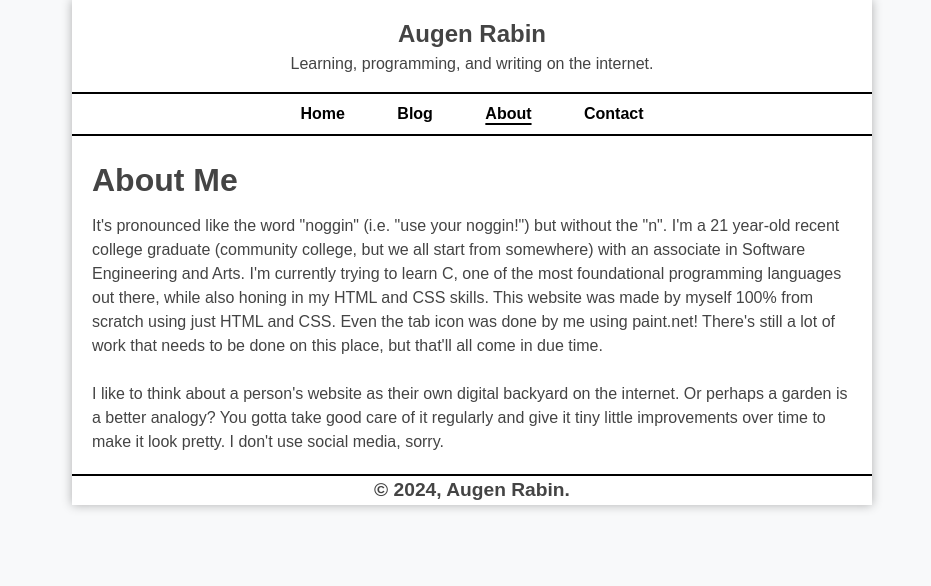
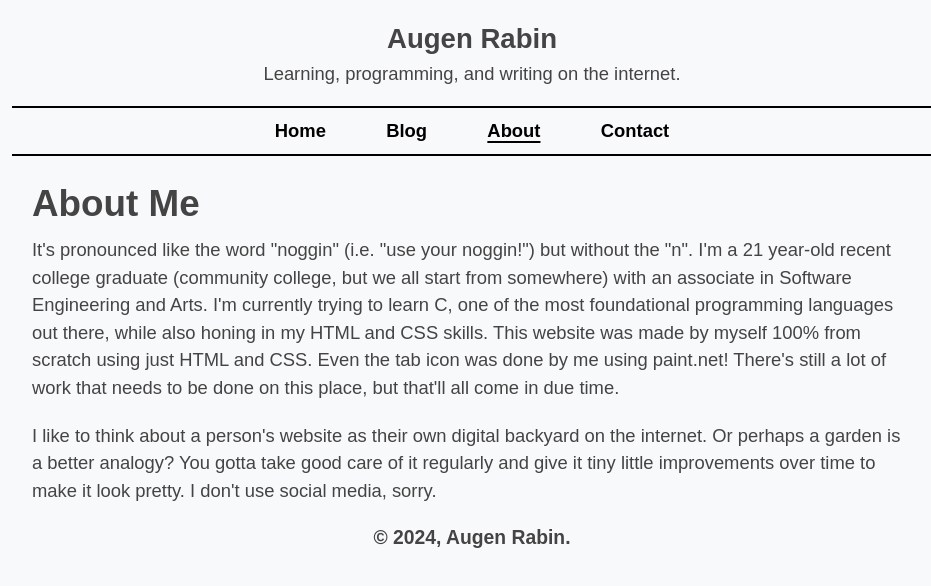
Before and after one commit to AugenRabin/augenrabin.github.io, a plain HTML site: page about.html in a window 1280 px wide. Shown: the whole page, without its empty margins (168-1099 px from the left). Drawn offline with Linux system fonts and the light colour scheme.

Commit message:
Updated website styling

```diff
--- a/about.html
+++ b/about.html
@@ -30,7 +30,8 @@
         This website was made by myself 100% from scratch using just HTML and CSS.
         Even the tab icon was done by me using paint.net!
         There's still a lot of work that needs to be done on this place, but that'll all come in due time.
-        <br><br>
+      </p>
+      <p>
         I like to think about a person's website as their own digital backyard on the internet.
         Or perhaps a garden is a better analogy?
         You gotta take good care of it regularly and give it tiny little improvements over time to make it look pretty.
--- a/styles/main.css
+++ b/styles/main.css
@@ -4,26 +4,28 @@
 }
 
 html {
+  /*background-color: #f8f9fa;*/
   background-color: #f8f9fa;
 }
 
 body {
   margin: 0 auto;
   max-width: 50em;
-  box-shadow: 0 0px 10px 0 rgba(0, 0, 0, 0.3);
-  background-color: #ffff;
+  /*box-shadow: 0 0px 10px 0 rgba(0, 0, 0, 0.3);*/
+  background-color: #f8f9fa;
   color: #444;
+  font-size: 1.15em;
   font-family: Arial, Helvetica, sans-serif;
   line-height: 1.5;
 }
 
 header {
-  padding: 1em 0 1em 0;
+  padding: 1em 0;
   text-align: center;
 }
 
 nav {
-  padding: .5em 0 .5em 0;
+  padding: .5em 0;
   text-align: center;
   border-top: 2px solid #000000;
   border-bottom: 2px solid #000000;
@@ -33,13 +35,13 @@ nav ul {
   list-style-type: none;
   /*
   Note: try playing around with this in a browser element inspector by turning this styling rule on or off.
-  It seems like this is redundant once you make the list element display as inline!
+  It seems like this rule is redundant once you make the list element display as inline!
   */
 }
 
 nav ul li {
+  display: inline;
   margin: 0 1.5em 0 1.5em;
-  display: inline;
 }
 
 nav ul li a {
@@ -51,18 +53,21 @@ nav ul li a {
 nav ul li a:hover {
   text-decoration: underline;
   text-underline-offset: 4px;
+  text-decoration-skip-ink: none;
   text-decoration-thickness: 2px;
 }
 
 nav ul li a:visited {
   text-decoration: none;
   text-underline-offset: 4px;
+  text-decoration-skip-ink: none;
   text-decoration-thickness: 2px;
 }
 
 nav ul li a.current {
   text-decoration: underline;
   text-underline-offset: 4px;
+  text-decoration-skip-ink: none;
   text-decoration-thickness: 2px;
 }
 
@@ -71,7 +76,15 @@ main {
 }
 
 main h1 {
-  margin-bottom: 10px;
+  margin-bottom: 5px;
+}
+
+main p {
+  margin-bottom: 20px;
+}
+
+main p:last-child {
+  margin-bottom: 0px;
 }
 
 article {
@@ -88,13 +101,12 @@ article p.date {
 }
 
 footer {
-  clear: both;
-  border-top: 2px solid #000000;
+  /*border-top: 2px solid #000000;*/
   text-align: center;
-  font-size: 80%;
+  font-size: 70%;
 }
 
-@media only screen and (max-width: 407px) {
+@media only screen and (max-width: 450px) {
   nav ul li {
     display: block;
     margin: .1em;
```
